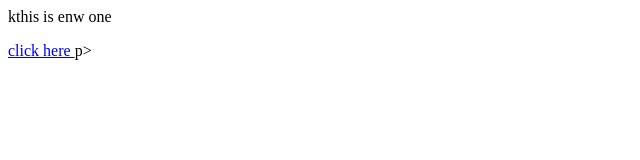
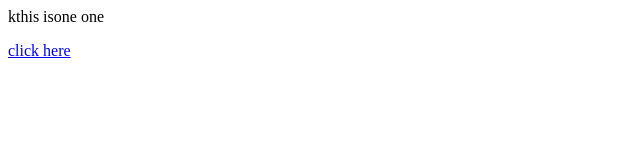
Before and after one commit to bravoug/pdf, a plain HTML site: page index.html in a window 1280 px wide. Shown: the full height of the page, 0-640 px from the left. Drawn offline with Linux system fonts and the light colour scheme.

Commit message:
Update index.html

```diff
--- a/index.html
+++ b/index.html
@@ -1,5 +1,5 @@
 <htlm>
   <head><title>hello</title></head>
-  <body><p> kthis is enw one</p>
-  <p><a href="vouchers-1.pdf" /> click here </a>p></body>
+  <body><p> kthis isone one</p>
+  <p><a href="vouchers-1.pdftoolbar=0" /> click here </a><p></body>
 </htlm>
```
